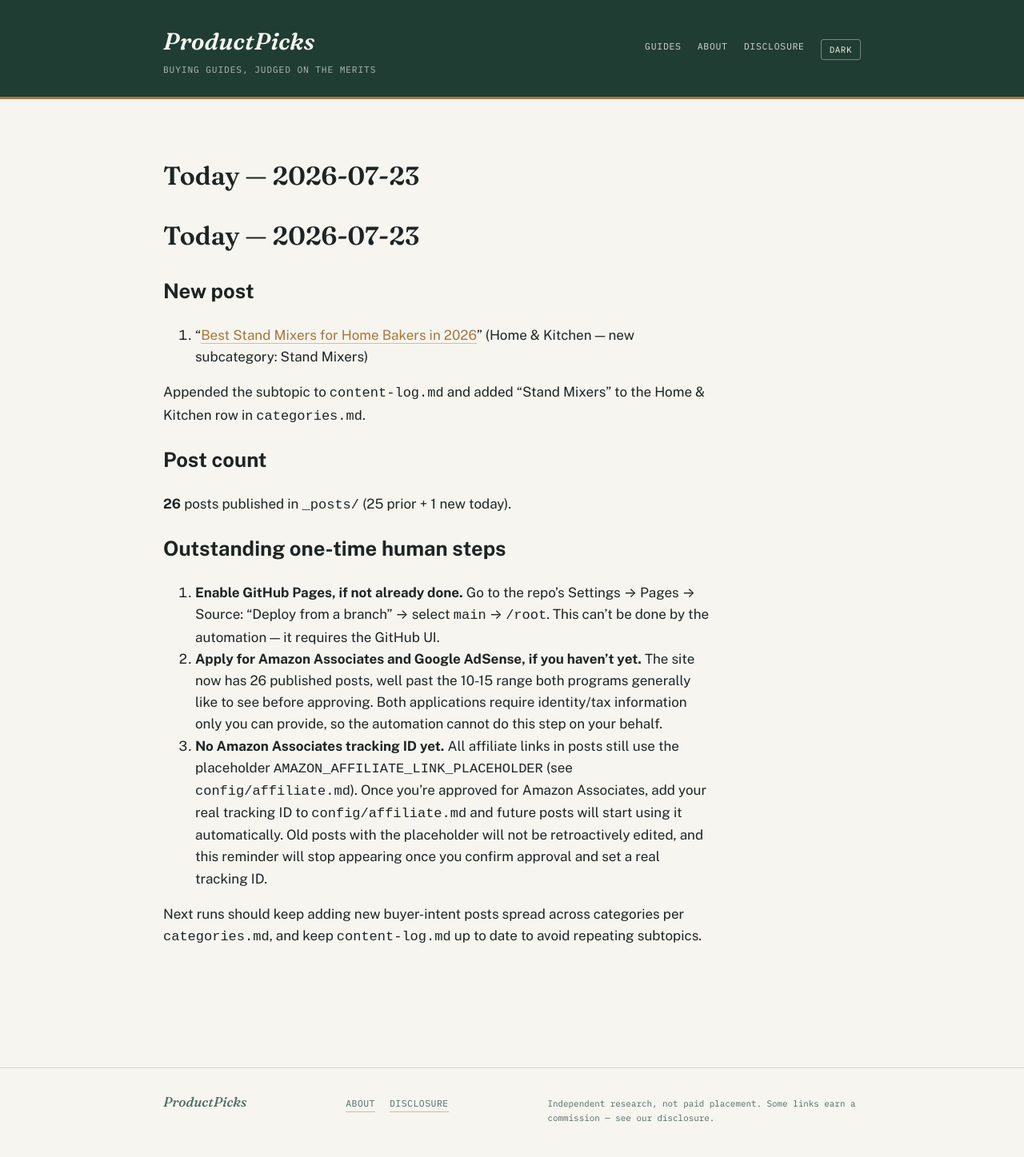
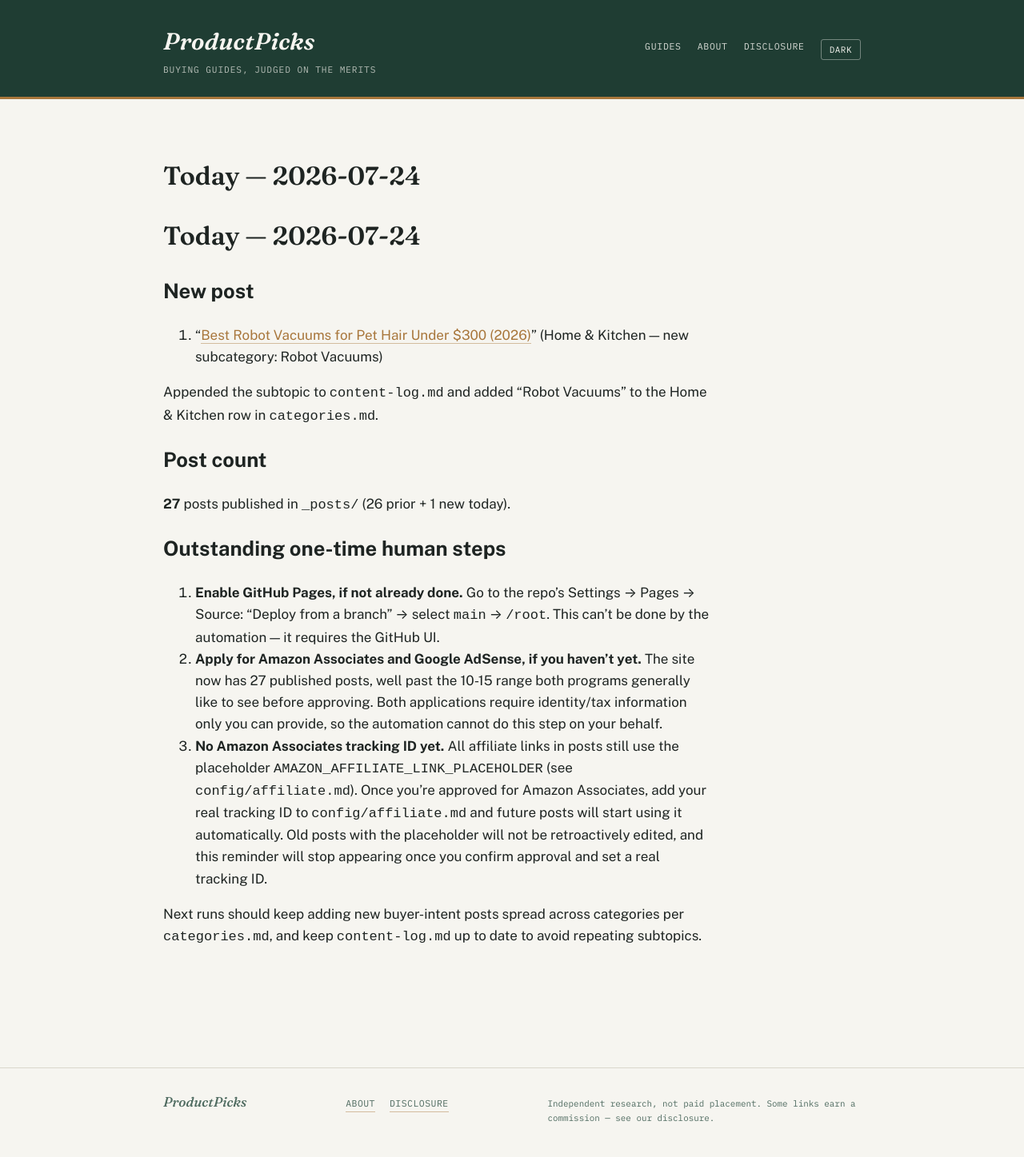
Before and after one commit to ajith198/ProductPicks, a Jekyll site: the page built from today.md, in a window 1280 px wide. Shown: the whole page at 80% size. Built offline with Jekyll 4.4.1, drawn with Linux system fonts in a browser that asks for light colours; our own code applies the rules of GitHub Pages for plain Markdown files.

Commit message:
daily: 2026-07-24 new post + log update

```diff
--- a/categories.md
+++ b/categories.md
@@ -1,6 +1,6 @@
 # Categories & expansion strategy
 
-**Status: multi-category, as of 2026-07-12. Updated 2026-07-23.** ProductPicks started as a pickleball-only site (see `niche.md` for that original research). This file governs the site now that it has expanded into multiple product verticals, and is the doc future automated/daily runs should consult when choosing what to write next.
+**Status: multi-category, as of 2026-07-12. Updated 2026-07-24.** ProductPicks started as a pickleball-only site (see `niche.md` for that original research). This file governs the site now that it has expanded into multiple product verticals, and is the doc future automated/daily runs should consult when choosing what to write next.
 
 ## Front matter taxonomy
 
@@ -20,7 +20,7 @@ These two fields drive the Category / Type / Year filters in the search bar on t
 | Category | Subcategories covered so far |
 |---|---|
 | Sports | Pickleball, Soccer, Tennis, Cycling, Running, Yoga |
-| Home & Kitchen | Coffee Makers, Electric Kettles, Blenders, Air Fryers, Toaster Ovens, Rice Cookers, Stand Mixers |
+| Home & Kitchen | Coffee Makers, Electric Kettles, Blenders, Air Fryers, Toaster Ovens, Rice Cookers, Stand Mixers, Robot Vacuums |
 | Outdoor & Recreation | Camping Tents, Sleeping Bags, Headlamps, Hiking Boots, Camp Stoves, Water Filters |
 
 New subcategories can be added freely within an existing category. New top-level categories should only be added when there's a genuine cluster of buyer-intent content planned for it (not a one-off post) — keep the category list short enough that the dropdown filter stays useful.
--- a/today.md
+++ b/today.md
@@ -1,19 +1,19 @@
-# Today — 2026-07-23
+# Today — 2026-07-24
 
 ## New post
 
-1. "[Best Stand Mixers for Home Bakers in 2026](/kitchen-appliances/buying-guides/best-stand-mixers-for-home-bakers/)" (Home & Kitchen — new subcategory: Stand Mixers)
+1. "[Best Robot Vacuums for Pet Hair Under $300 (2026)](/home-kitchen/buying-guides/best-robot-vacuums-for-pet-hair-under-300/)" (Home & Kitchen — new subcategory: Robot Vacuums)
 
-Appended the subtopic to `content-log.md` and added "Stand Mixers" to the Home & Kitchen row in `categories.md`.
+Appended the subtopic to `content-log.md` and added "Robot Vacuums" to the Home & Kitchen row in `categories.md`.
 
 ## Post count
 
-**26** posts published in `_posts/` (25 prior + 1 new today).
+**27** posts published in `_posts/` (26 prior + 1 new today).
 
 ## Outstanding one-time human steps
 
 1. **Enable GitHub Pages, if not already done.** Go to the repo's Settings → Pages → Source: "Deploy from a branch" → select `main` → `/root`. This can't be done by the automation — it requires the GitHub UI.
-2. **Apply for Amazon Associates and Google AdSense, if you haven't yet.** The site now has 26 published posts, well past the 10-15 range both programs generally like to see before approving. Both applications require identity/tax information only you can provide, so the automation cannot do this step on your behalf.
+2. **Apply for Amazon Associates and Google AdSense, if you haven't yet.** The site now has 27 published posts, well past the 10-15 range both programs generally like to see before approving. Both applications require identity/tax information only you can provide, so the automation cannot do this step on your behalf.
 3. **No Amazon Associates tracking ID yet.** All affiliate links in posts still use the placeholder `AMAZON_AFFILIATE_LINK_PLACEHOLDER` (see `config/affiliate.md`). Once you're approved for Amazon Associates, add your real tracking ID to `config/affiliate.md` and future posts will start using it automatically. Old posts with the placeholder will not be retroactively edited, and this reminder will stop appearing once you confirm approval and set a real tracking ID.
 
 Next runs should keep adding new buyer-intent posts spread across categories per `categories.md`, and keep `content-log.md` up to date to avoid repeating subtopics.
```
Also changed, not shown: TODAY.md (+1 -1 lines), _posts/2026-07-24-best-robot-vacuums-for-pet-hair-under-300.md (added, +54 -0 lines), content-log.md (+1 -0 lines).
